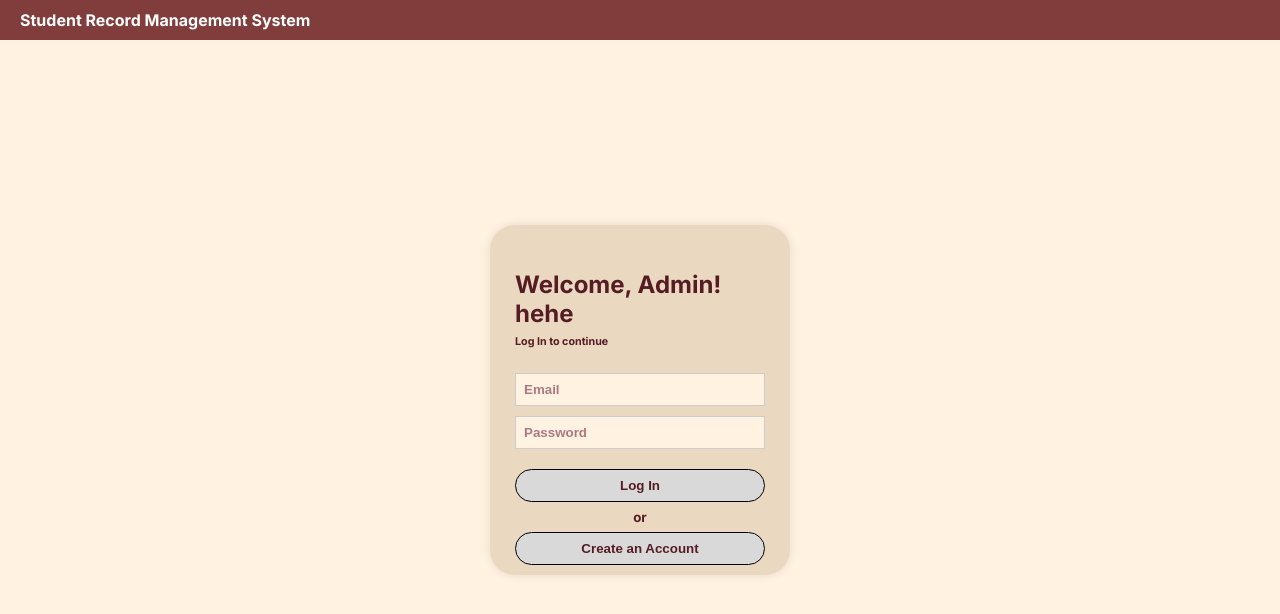
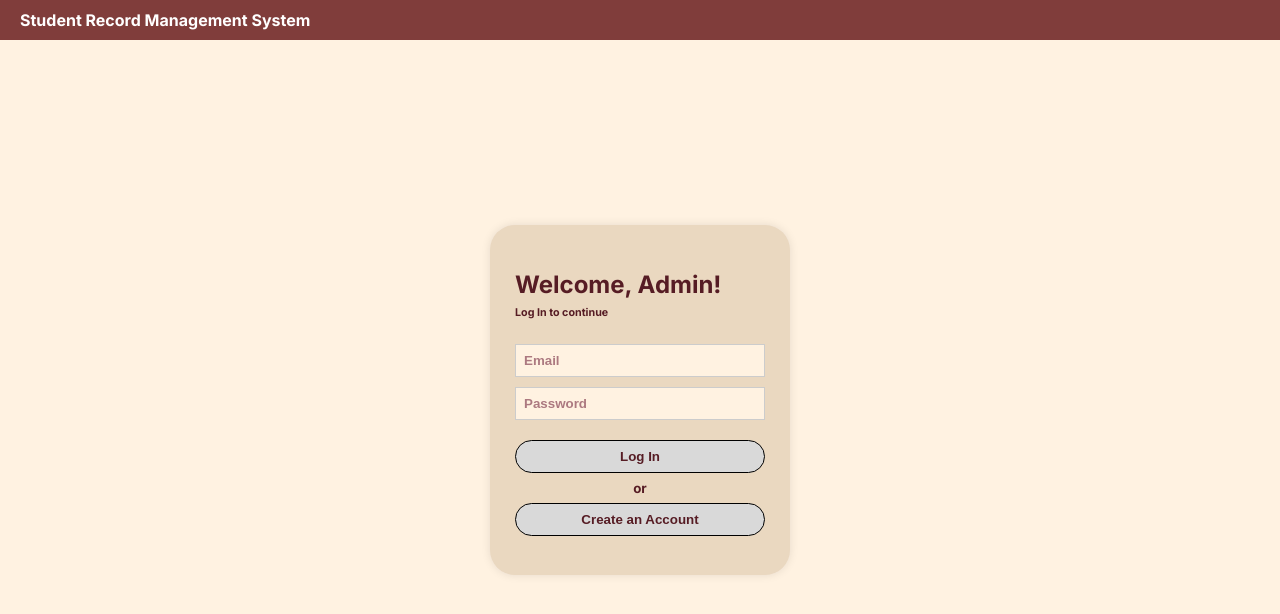
Before and after one commit to mvgz-7/cp3finalproject, a plain HTML site: page login.html in a window 1280 px wide. Drawn offline with Linux system fonts and the light colour scheme.

Commit message:
Add login.html

```diff
--- a/login.html
+++ b/login.html
@@ -14,7 +14,7 @@
             <div class="title">Student Record Management System</div>
         </div>
         <div class="login-container">
-            <h2>Welcome, Admin! hehe</h2>
+            <h2>Welcome, Admin!</h2>
             <h6>Log In to continue</h6>
             <form class="login-form">
                 <input type="text" placeholder="Email">
```
